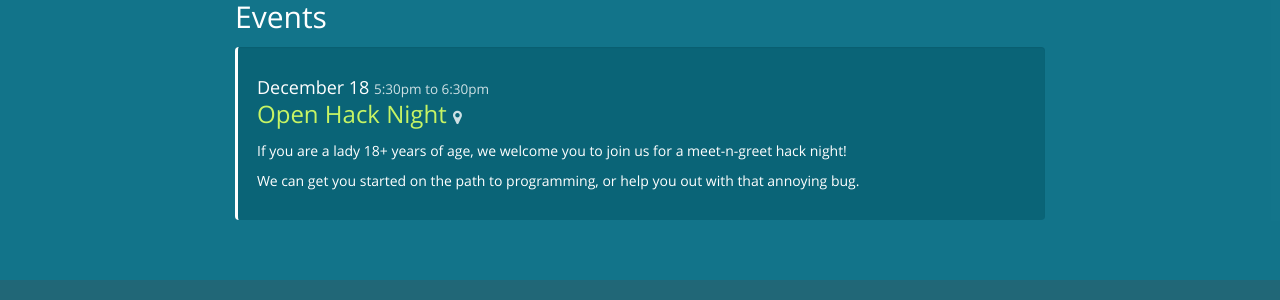
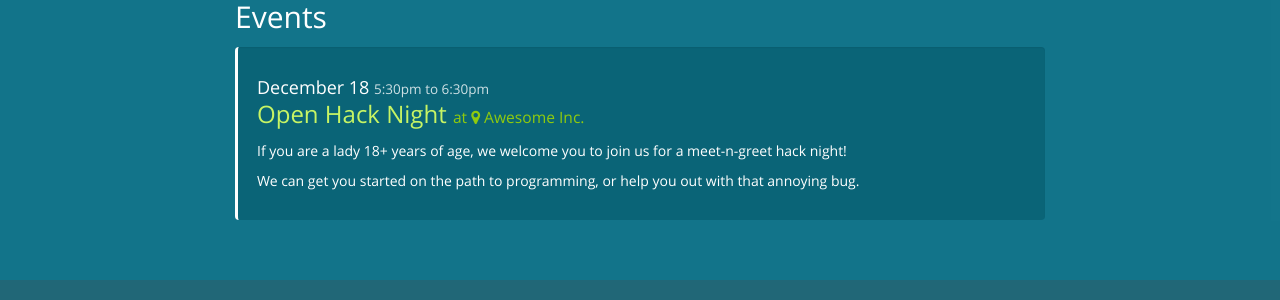
Before and after one commit to LexLadiesCode/LexLadiesCode.github.io, a Jekyll site: the page built from index.html, in a window 1280 px wide. Shown: the part 542-842 px from the top of the page. Built offline with Jekyll 4.4.1, drawn with Linux system fonts in a browser that asks for light colours; nearby versions of some CDN libraries; the list of posts is cut into pages by our own code.

Commit message:
Always show location name of events

```diff
--- a/_includes/events.html
+++ b/_includes/events.html
@@ -7,10 +7,20 @@
       {% assign postStartDate = post.date | date: '%s' %}
       {% if postStartDate >= curDate %}
         <div class="well">
-          <h4 class="subheader">{{ post.date | date: "%B %-d" }} <small>{{ post.start-time }} to {{ post.end-time }}</small></h4>
+          <h4 class="subheader">
+            {{ post.date | date: "%B %-d" }}
+            <small>
+              {{ post.start-time }} to {{ post.end-time }}
+            </small>
+          </h4>
           <h3>
-            <a href="https://www.google.com/maps?q={{ post.location }}" title="{{ post.location-title }}" data-toggle="tooltip" data-placement="left">
-              {{ post.title }} <small><i class="fa fa-map-marker"></i> <span class="visible-xs">{{ post.location-title }}</span></small>
+            <a href="https://www.google.com/maps?q={{ post.location }}">
+              {{ post.title }}
+              <small>
+                at
+                <i class="fa fa-map-marker"></i>
+                {{ post.location-title }}
+              </small>
             </a>
           </h3>
           <p>{{ post.content }}</p>
--- a/css/custom.scss
+++ b/css/custom.scss
@@ -15,7 +15,7 @@ body {
   padding-top: 50px;
 }
 
-a {
+a, a small {
   -webkit-transition: color 0.2s ease-in-out;
   -moz-transition: color 0.2s ease-in-out;
   -ms-transition: color 0.2s ease-in-out;
@@ -49,6 +49,16 @@ h3.presentation-name {
 h1, h2, h3, h4 {
   small {
     color: rgba(#fff,.8);
+  }
+  a {
+    small {
+      color: darken($link-color, 25%);
+    }
+    &:hover, &:focus {
+      small {
+        color: $link-hover-color;
+      }
+    }
   }
 }
 
```
